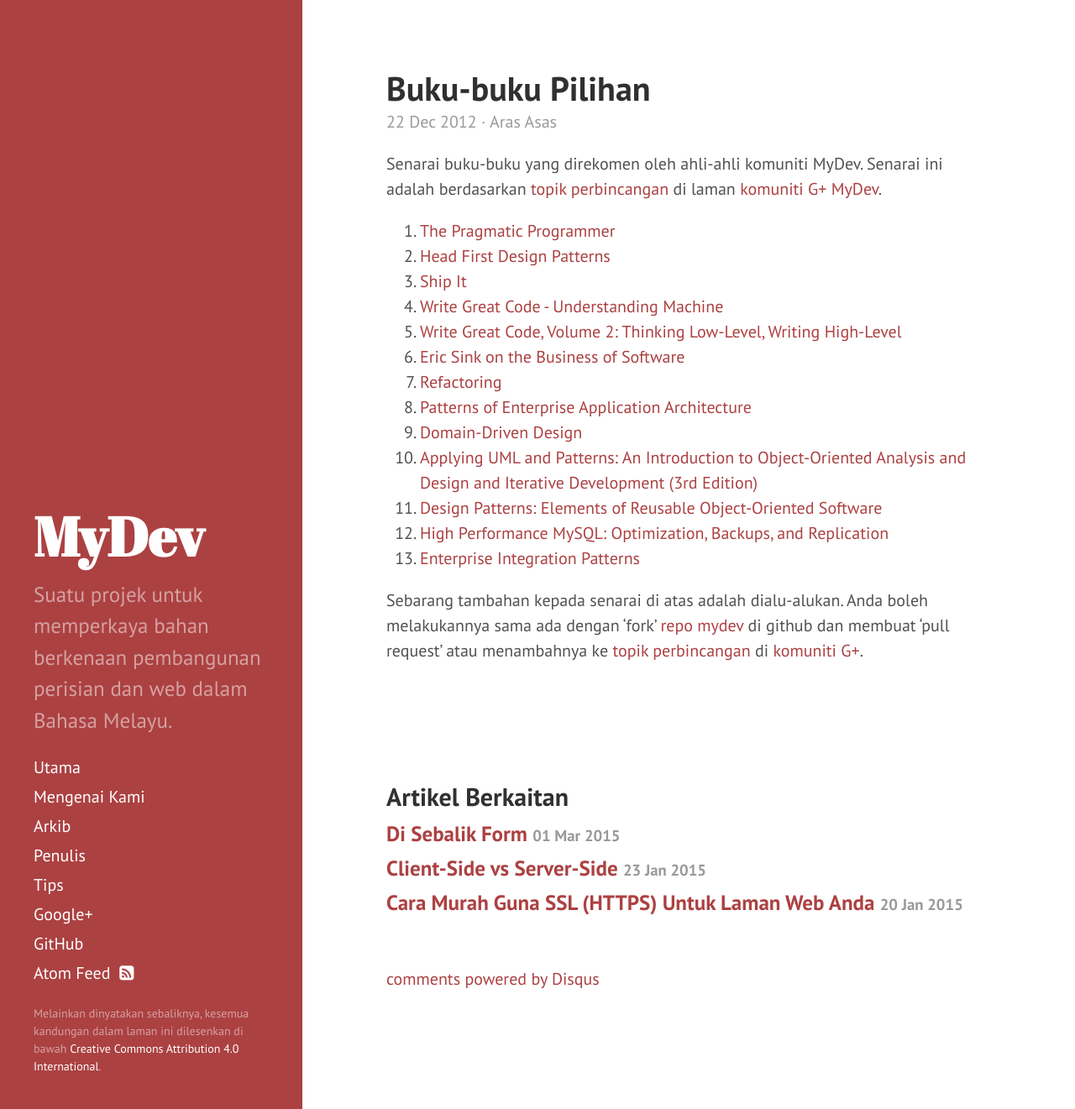
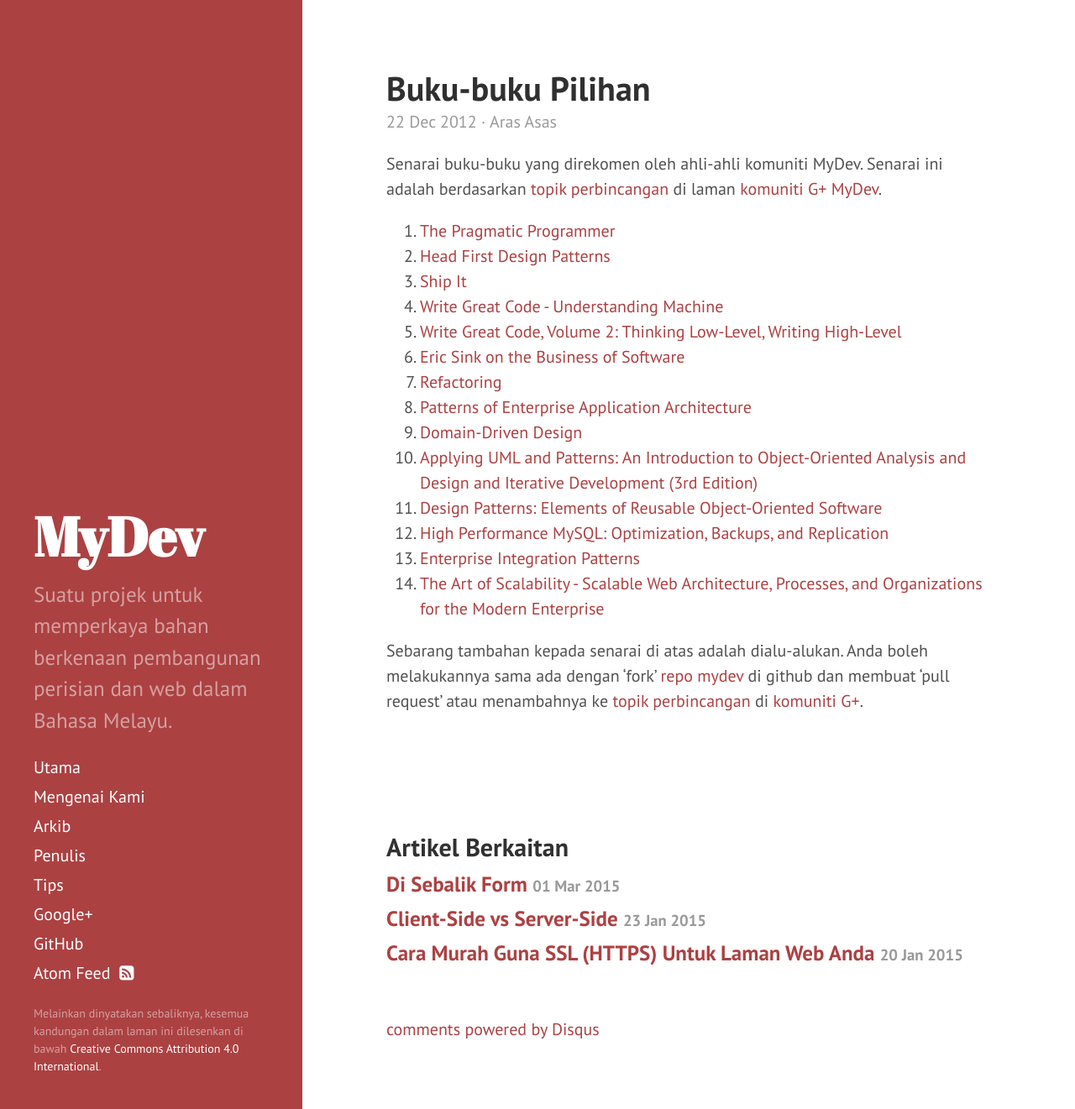
Before and after one commit to mydevcommunity/mydevcommunity.github.io, a Jekyll site: the page built from _posts/2012-12-22-buku-pilihan.md, in a window 1280 px wide and 1321 px high. Shown: the whole window at 84% size. Built offline with Jekyll 4.4.1, drawn with Linux system fonts in a browser that asks for light colours; nearby versions of some CDN libraries; Markdown is read by kramdown in place of the engine named in the settings; comment, search, counter and statistics services are not loaded.

Commit message:
Added art of scalability

```diff
--- a/_posts/2012-12-22-buku-pilihan.md
+++ b/_posts/2012-12-22-buku-pilihan.md
@@ -23,6 +23,8 @@
 1. [Design Patterns: Elements of Reusable Object-Oriented Software](http://www.amazon.com/Design-Patterns-Object-Oriented-Professional-Computing/dp/0201634988)
 1. [High Performance MySQL: Optimization, Backups, and Replication](http://www.amazon.com/High-Performance-MySQL-Optimization-Replication/dp/1449314287)
 1. [Enterprise Integration Patterns](http://www.amazon.com/o/asin/0321200683/ref=nosim/enterpriseint-20)
+1. [The Art of Scalability - Scalable Web Architecture, Processes, and
+Organizations for the Modern Enterprise](http://theartofscalability.com/)
 
 Sebarang tambahan kepada senarai di atas adalah dialu-alukan. Anda boleh melakukannya sama ada dengan 'fork' [repo mydev][3] di github dan membuat 'pull request' atau menambahnya ke [topik perbincangan][1] di [komuniti G+][2].
 
```
